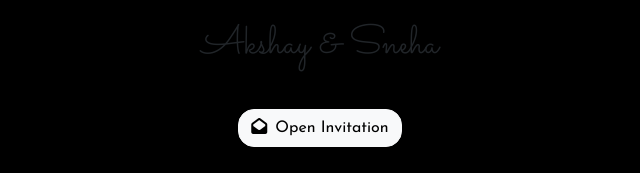
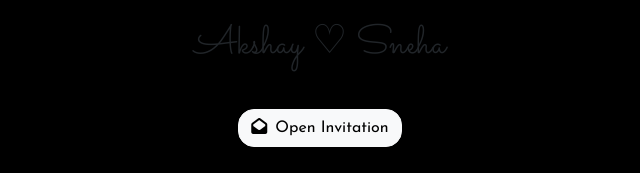
Before and after one commit to AswanthK679/wedding_invitation, a website with bundled scripts: page index.html in a window 1280 px wide. Shown: the part 476-649 px from the top of the page, 320-960 px from the left. Built offline with nearby package versions, Linux system fonts and the light colour scheme.

Commit message:
Update index.html

```diff
--- a/index.html
+++ b/index.html
@@ -244,7 +244,7 @@
 
                 <img src="./assets/images/bg.png" alt="background" class="img-center-crop rounded-circle border border-3 border-light shadow mb-4 mx-auto">
 
-                <h2 class="font-esthetic mb-4" style="font-size: 2.5rem;">Akshay &amp; Sneha</h2>
+                <h2 class="font-esthetic mb-4" style="font-size: 2.5rem;">Akshay ♡ Sneha</h2>
 
                 <button id="openInvitation" type="button" class="btn btn-light shadow rounded-4 mt-3" ><i class="fa-solid fa-envelope-open me-2"></i>Open Invitation</button>
             </div>
```
